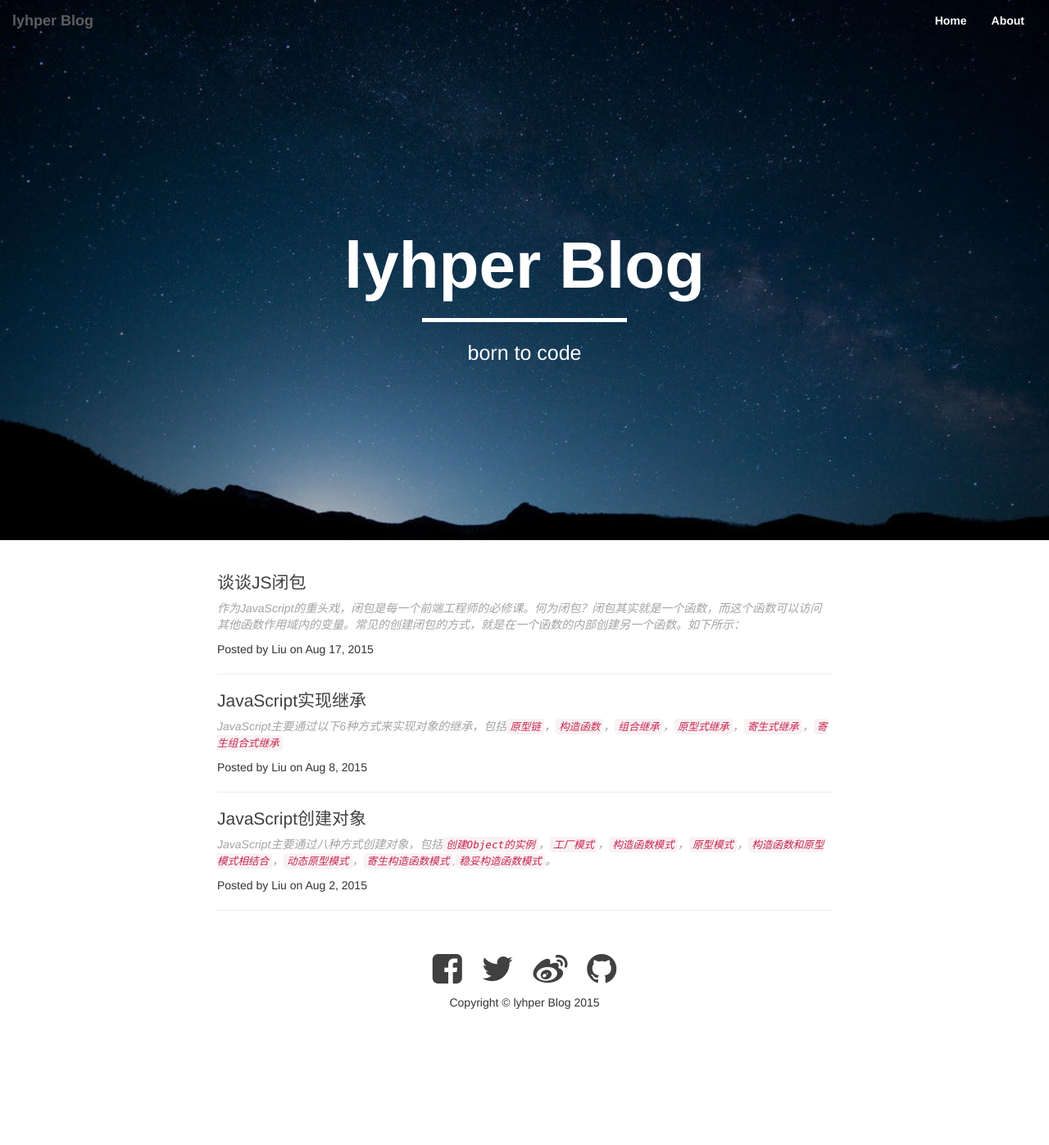
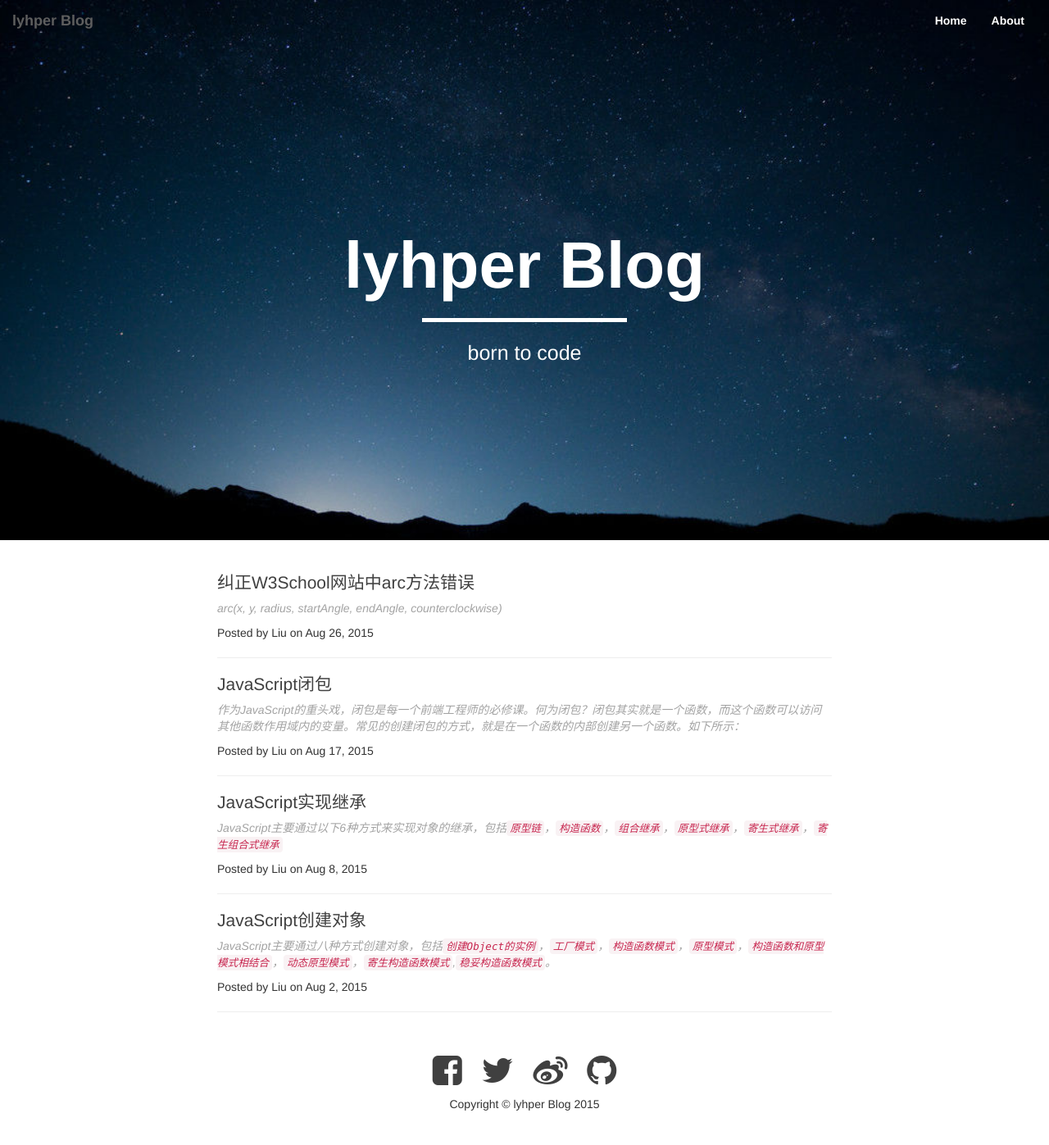
Before and after one commit to lyhper/lyhper.github.io, a Jekyll site: the page built from index.html, in a window 1280 px wide. Shown: the whole page at 82% size. Built offline with Jekyll 4.4.1, drawn with Linux system fonts in a browser that asks for light colours; before the commit the page ends 1273 px from its top, so only the background shows below that.

Commit message:
add post

```diff
--- a/_posts/2015-08-17-JavaScript-closure.markdown
+++ b/_posts/2015-08-17-JavaScript-closure.markdown
@@ -1,6 +1,6 @@
 ---
 layout: post
-title: 谈谈JS闭包
+title: JavaScript闭包
 date: 2015-08-17 23:25:00
 categories: JavaScript
 header-img: img/JavaScript-closure.jpg
--- /dev/null
+++ b/_posts/2015-08-26-HTML5-canvas-arc.markdown
@@ -0,0 +1,12 @@
+---
+layout: post
+title: 纠正W3School网站中arc方法错误
+date: 2015-08-26 18:03:00
+categories: HTML5
+---
+
+arc(x, y, radius, startAngle, endAngle, counterclockwise)
+
+endAngle参数应当是沿着顺时针的角度
+
+[w3school地址](http://www.w3school.com.cn/jsref/met_canvasrenderingcontext2d_arc.asp)
```
